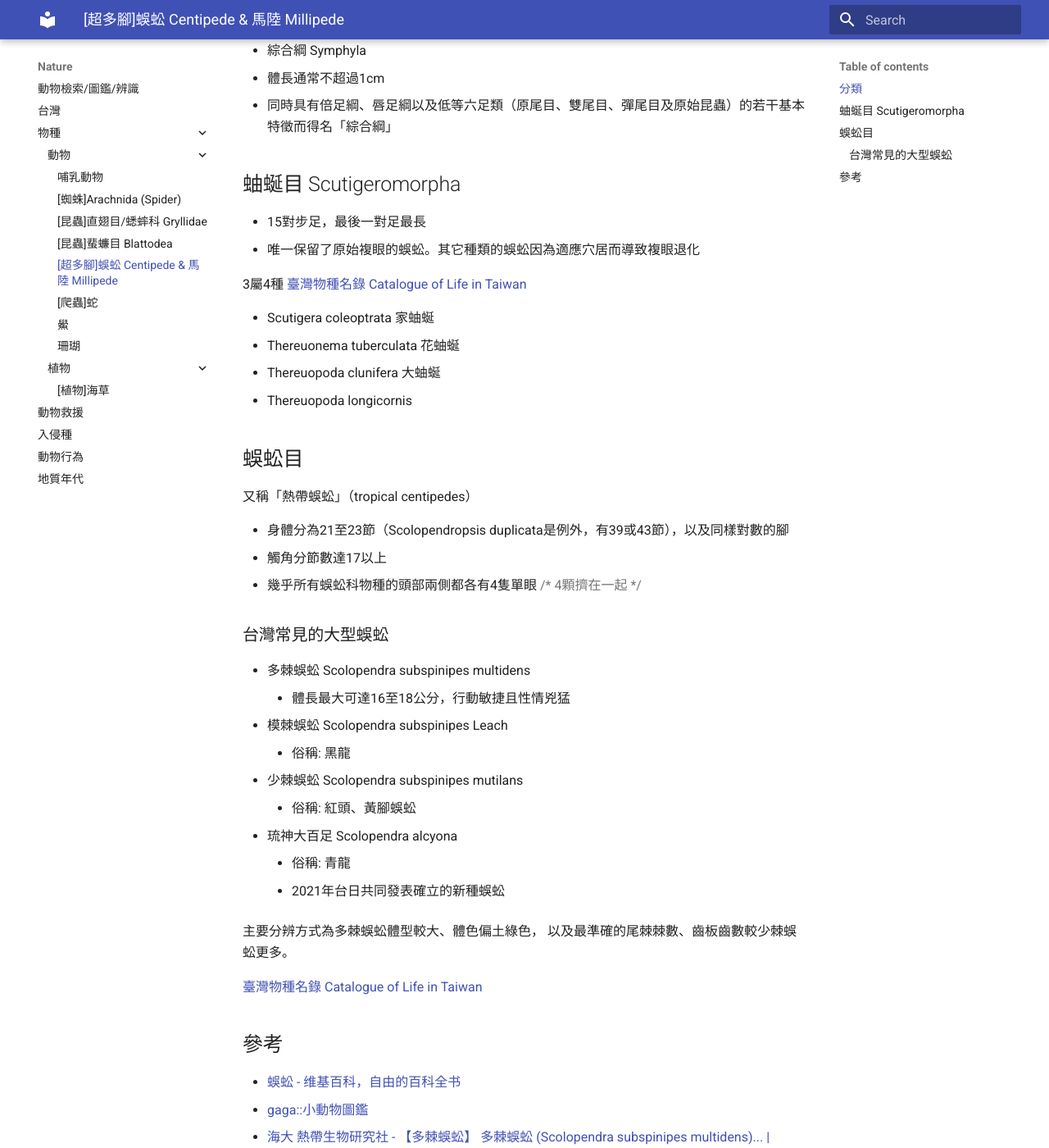
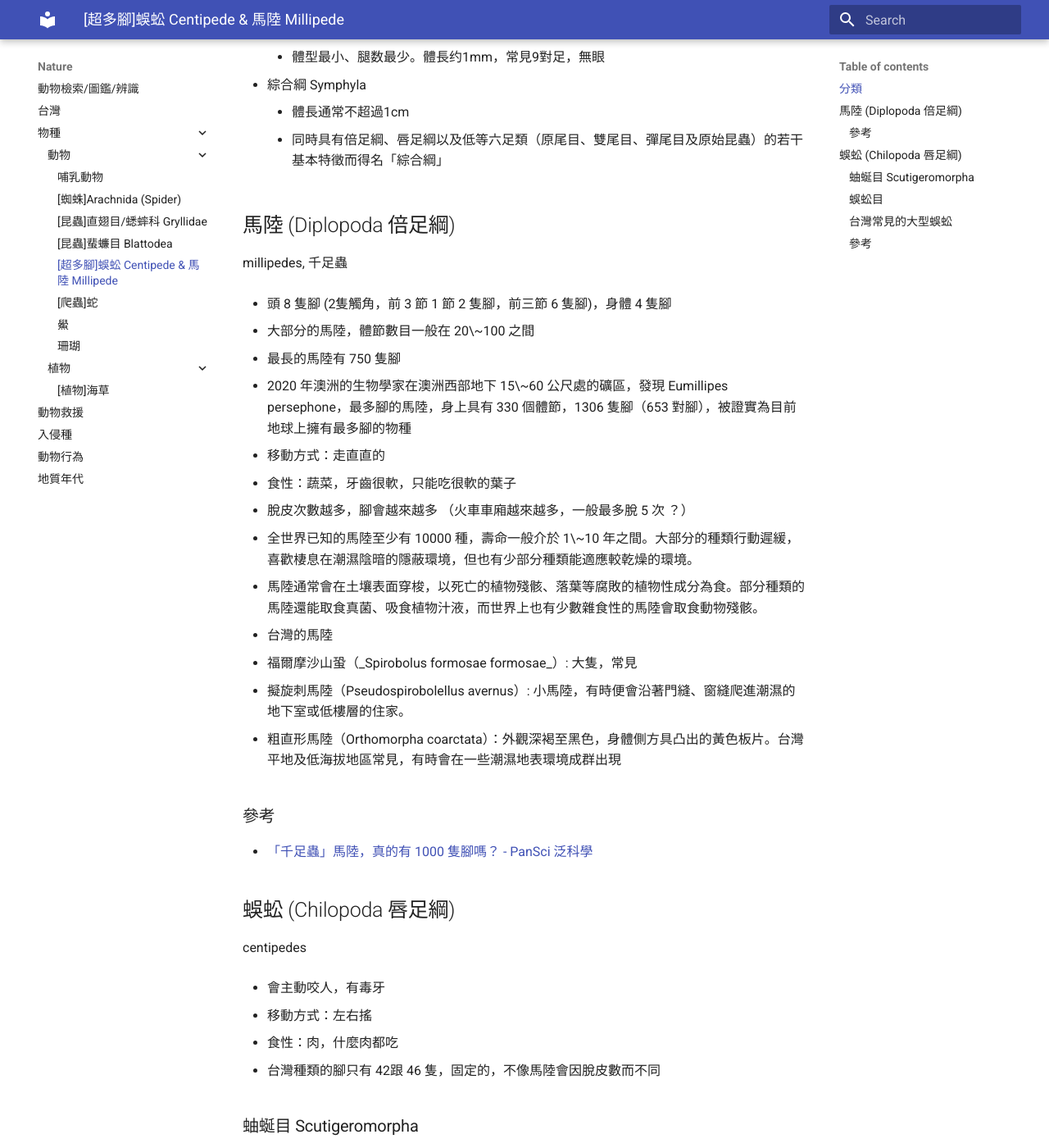
Before and after one commit to moogoo78/mg-km, an MkDocs documentation site: the page built from docs/nature/taxon-centipede-and-millipede.md, in a window 1280 px wide and 1400 px high, scrolled down 1003 px. Shown: the whole window at 82% size. Built offline with MkDocs 1.6.1 and Material for MkDocs 9.7.7, drawn with Linux system fonts in a browser that asks for light colours.

Commit message:
fix: centipede

```diff
--- a/docs/nature/taxon-centipede-and-millipede.md
+++ b/docs/nature/taxon-centipede-and-millipede.md
@@ -1,6 +1,8 @@
 # [超多腳]蜈蚣 Centipede & 馬陸 Millipede
 
 ## 分類
+
+多足類 myriapods
 
 `動物界 Animalia >> 節肢動物門 Arthropoda >> 多足亞門 Myriapoda`
 
@@ -22,15 +24,61 @@
 
 
 - 倍足綱 Diplopoda => **馬陸**
-- 大多數體節具2對足，行動缓慢。通常具臭腺，可分泌刺激性液體
+    - 大多數體節具2對足，行動缓慢。通常具臭腺，可分泌刺激性液體
 - 少足綱 Pauropoda
-- 體型最小、腿数最少。體長约1mm，常見9對足，無眼
+    - 體型最小、腿数最少。體長约1mm，常見9對足，無眼
 -  綜合綱 Symphyla
-- 體長通常不超過1cm
-- 同時具有倍足綱、唇足綱以及低等六足類（原尾目、雙尾目、彈尾目及原始昆蟲）的若干基本特徵而得名「綜合綱」
+    - 體長通常不超過1cm
+    - 同時具有倍足綱、唇足綱以及低等六足類（原尾目、雙尾目、彈尾目及原始昆蟲）的若干基本特徵而得名「綜合綱」
 
 
-## 蚰蜒目 Scutigeromorpha
+## 馬陸 (Diplopoda 倍足綱)
+
+millipedes, 千足蟲
+
+- 頭 8 隻腳  (2隻觸角，前 3 節 1 節 2 隻腳，前三節 6 隻腳)，身體 4 隻腳
+
+- 大部分的馬陸，體節數目一般在 20\~100 之間
+
+- 最長的馬陸有 750 隻腳
+
+- 2020 年澳洲的生物學家在澳洲西部地下 15\~60 公尺處的礦區，發現 Eumillipes persephone，最多腳的馬陸，身上具有 330 個體節，1306 隻腳（653 對腳），被證實為目前地球上擁有最多腳的物種
+
+- 移動方式：走直直的
+
+- 食性：蔬菜，牙齒很軟，只能吃很軟的葉子
+
+- 脫皮次數越多，腳會越來越多 （火車車廂越來越多，一般最多脫 5 次 ？）
+
+- 全世界已知的馬陸至少有 10000 種，壽命一般介於 1\~10 年之間。大部分的種類行動遲緩，喜歡棲息在潮濕陰暗的隱蔽環境，但也有少部分種類能適應較乾燥的環境。
+
+- 馬陸通常會在土壤表面穿梭，以死亡的植物殘骸、落葉等腐敗的植物性成分為食。部分種類的馬陸還能取食真菌、吸食植物汁液，而世界上也有少數雜食性的馬陸會取食動物殘骸。
+
+- 台灣的馬陸
+
+   - 福爾摩沙山蛩（\_Spirobolus formosae formosae\_）: 大隻，常見
+
+   - 擬旋刺馬陸（Pseudospirobolellus avernus）: 小馬陸，有時便會沿著門縫、窗縫爬進潮濕的地下室或低樓層的住家。
+
+   - 粗直形馬陸（Orthomorpha coarctata）：外觀深褐至黑色，身體側方具凸出的黃色板片。台灣平地及低海拔地區常見，有時會在一些潮濕地表環境成群出現
+
+### 參考
+
+- [「千足蟲」馬陸，真的有 1000 隻腳嗎？ - PanSci 泛科學](https://pansci.asia/archives/341448)
+
+## 蜈蚣 (Chilopoda 唇足綱)
+
+centipedes
+
+- 會主動咬人，有毒牙
+
+- 移動方式：左右搖
+
+- 食性：肉，什麼肉都吃
+
+- 台灣種類的腳只有 42跟 46 隻，固定的，不像馬陸會因脫皮數而不同
+
+### 蚰蜒目 Scutigeromorpha
 
 - 15對步足，最後一對足最長
 - 唯一保留了原始複眼的蜈蚣。其它種類的蜈蚣因為適應穴居而導致複眼退化
@@ -42,7 +90,7 @@
 - Thereuopoda clunifera 大蚰蜒
 - Thereuopoda longicornis
 
-## 蜈蚣目
+### 蜈蚣目
 
 又稱「熱帶蜈蚣」（tropical centipedes）
 
@@ -67,7 +115,7 @@
 
 [臺灣物種名錄 Catalogue of Life in Taiwan](https://taicol.tw/zh-hant/catalogue?status=accepted&rank=34&taxon_group=t0002137&taxon_group_str=Scolopendromorpha 蜈蚣目)
 
-## 參考
+### 參考
 
 - [蜈蚣 - 维基百科，自由的百科全书](https://zh.wikipedia.org/zh-tw/蜈蚣)
 - [gaga::小動物圖鑑](http://gaga.biodiv.tw/new23/cp04_70.htm)
```
